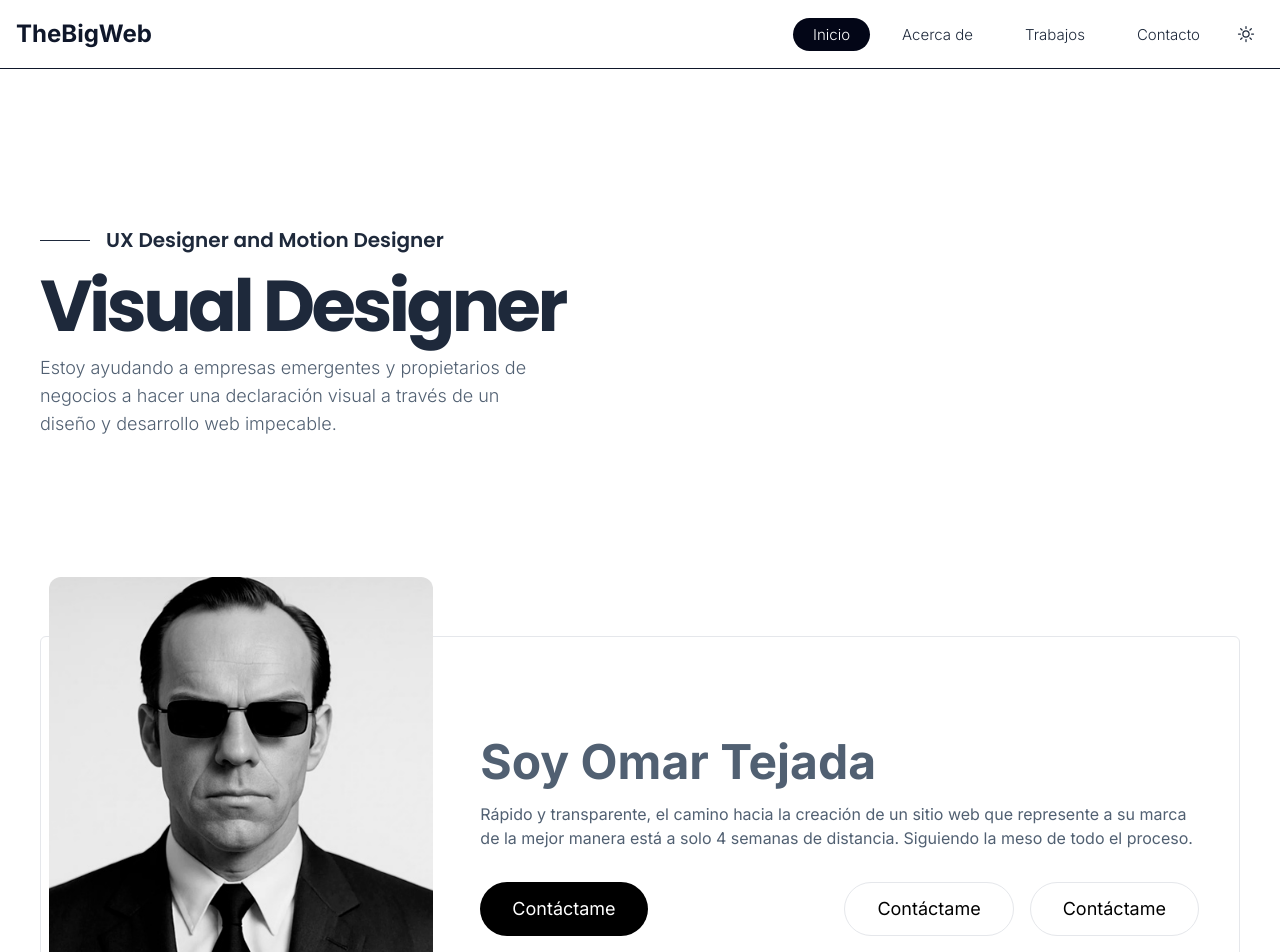
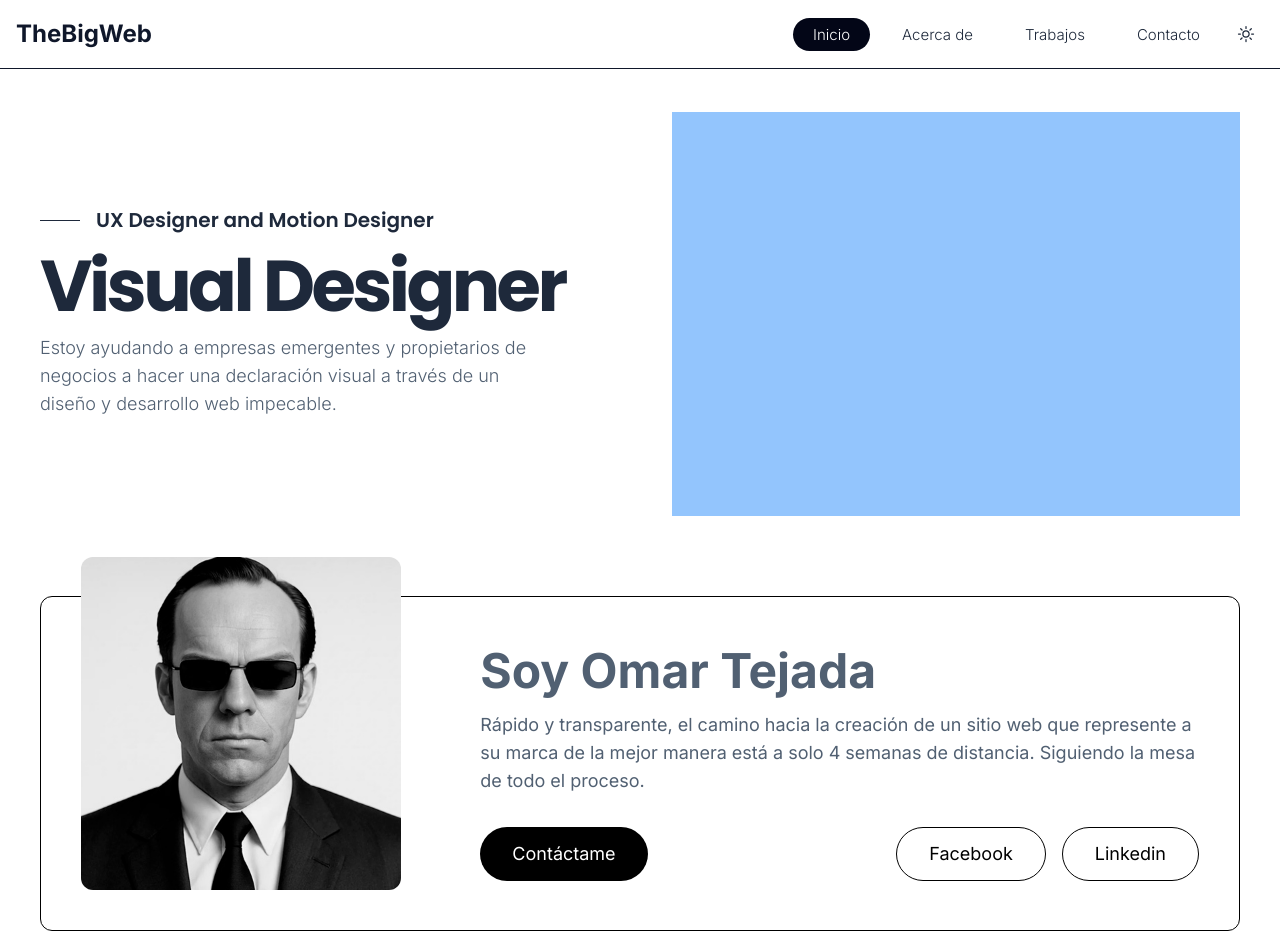
Before and after one commit to fullstackboss/thebigweb, a Vue app: page / in a window 1280 px wide. Shown: the top 952 px of the page. Built offline with nearby package versions, Linux system fonts and the light colour scheme.

Commit message:
maquetacion correciones

```diff
--- a/src/pages/Home.vue
+++ b/src/pages/Home.vue
@@ -1,10 +1,12 @@
 <template>
   <section class="py-8 flex flex-col items-center justify-center" style="background: var(--color-background);">
+
+
     <div class="container">
-      <div class="grid grid-cols-1 lg:grid-cols-2 gap-16 items-center">
-        <div class="text-center lg:text-left order-2 lg:order-1">
-          <div class="flex items-center justify-center lg:justify-start mb-2">
-            <span class="inline-block mr-4" style="width: 50px; height: 1px; background: var(--color-primary);"></span>
+      <div class="grid grid-cols-1 lg:grid-cols-2 lg:gap-16 gap-2 items-center">
+        <div class="text-center lg:text-left order-2 lg:order-1 ">
+          <div class="flex items-center justify-center lg:justify-start mb-2 ">
+            <span class="inline-block mr-4" style="width: 40px; height: 1px; background: var(--color-primary);"></span>
             <p class="tit-normal m-0">
               UX Designer and Motion Designer
             </p>
@@ -13,55 +15,57 @@
             Visual Designer
           </h1>
           <p class="mt-6 text-parrafo max-w-lg mx-auto lg:mx-0">
-            Estoy ayudando a empresas emergentes y propietarios de negocios a hacer una declaración visual a través de un diseño y desarrollo web impecable.
+            Estoy ayudando a empresas emergentes y propietarios de negocios a hacer una declaración visual a través de
+            un diseño y desarrollo web impecable.
           </p>
         </div>
         <div class="order-1 lg:order-2">
           <!-- Animación Rive -->
-          <div class="w-full flex justify-center items-center py-8">
-            <canvas ref="riveCanvas" width="400" height="400" class="max-w-full h-auto" style="width: 460px; height: 380px;"></canvas>
+          <div class="w-full flex justify-center items-center py-0 lg:py-8 bg-blue-300">
+            <canvas ref="riveCanvas" width="400" height="400" class="max-w-full h-auto" style="height: 340px;" ></canvas>
           </div>
         </div>
       </div>
     </div>
 
 
-<!--   <div>
-          <img
-            :src="currentTheme === 'dark' ? fotoDark : fotoLight"
-            alt="Mi Foto"
-            class="w-full h-auto rounded-lg"
-          />
-        </div> -->
-
-
 
   </section>
 
-  <!-- Tarjeta tipo hero, responsiva, con imagen a la izquierda y contenido a la derecha -->
+  <!-- SOY OMAR -->
   <div class="container my-12">
-    <div class="container border rounded-md flex lg:flex-row md:flex-col flex-col">
+    <div class="border border-black rounded-xl flex lg:flex-row md:flex-col flex-col">
       <div class="lg:w-4/12 w-full flex justify-center">
-    <div class="relative -top-[60px]">
-      <img class="rounded-xl max-w-sm" :src="currentTheme === 'dark' ? fotoDark : fotoLight" alt="">
+        <div class="relative -top-[40px] lg:-top-[40px] md:-top-[50px] p-5 lg:p-0 rounded-xl">
+          <img class="rounded-xl object-contain w-96 xl:w-80 lg:w-64 md:w-80"
+            :src="currentTheme === 'dark' ? fotoDark : fotoLight" alt="">
         </div>
       </div>
-  <div class="lg:w-8/12 w-full flex justify-center items-center p-10">
-    <div class="">
+      <div class="lg:w-8/12 w-full flex flex-col justify-center px-6 lg:px-10 py-0 md:py-10">
       <h1 class="font-bold text-5xl mb-4">Soy Omar Tejada</h1>
-        <p class="">
-          Rápido y transparente, el camino hacia la creación de un sitio web que represente a su marca de la mejor manera está a solo 4 semanas de distancia. Siguiendo la meso de todo el proceso.
+      <p class="text-lg">
+        Rápido y transparente, el camino hacia la creación de un sitio web que represente a su marca de la mejor
+        manera está a solo 4 semanas de distancia. Siguiendo la mesa de todo el proceso.
       </p>
-    <div>
-      <div class="flex lg:flex-row md:flex-row flex-col justify-between mt-8 gap-4">
-          <div class="flex justify-center">
-            <button class="bg-black text-white font-inter rounded-full px-8 py-3 text-lg font-normal transition hover:bg-gray-800 focus:outline-none w-full">Contáctame</button>
+      <div class="mt-8 flex flex-col sm:flex-row justify-between gap-4">
+        <div class="flex justify-center md:w-auto">
+          <button
+            class="bg-black text-white font-inter rounded-full px-8 py-3 text-lg font-normal transition hover:bg-gray-800 focus:outline-none w-full md:w-fit"
+          >
+            Contáctame
+          </button>
         </div>
-          <div class="flex justify-center gap-4">
-            <button class="bg-white text-black border font-inter rounded-full px-8 py-3 text-lg font-normal transition hover:bg-gray-800 hover:text-white focus:outline-none w-full">Contáctame</button>
-            <button class="bg-white text-black border font-inter rounded-full px-8 py-3 text-lg font-normal transition hover:bg-gray-800 hover:text-white focus:outline-none w-full">Contáctame</button>
-          </div>
-        </div>
+        <div class="flex flex-col sm:flex-row justify-center gap-4 md:w-auto">
+          <button
+            class="bg-white text-black border border-black font-inter rounded-full px-8 py-3 text-lg font-normal transition hover:bg-gray-800 hover:text-white focus:outline-none w-full sm:w-auto"
+          >
+            Facebook
+          </button>
+          <button
+            class="bg-white text-black border border-black font-inter rounded-full px-8 py-3 text-lg font-normal transition hover:bg-gray-800 hover:text-white focus:outline-none w-full sm:w-auto"
+          >
+            Linkedin
+          </button>
         </div>
       </div>
     </div>
```
Lines whose indentation alone changed are shown as unchanged.
